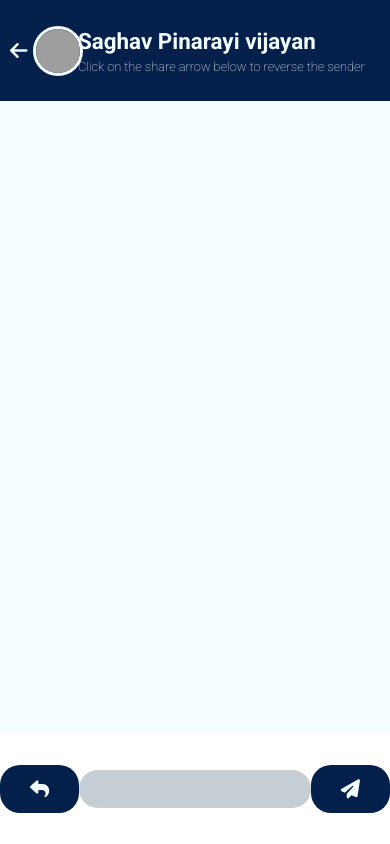
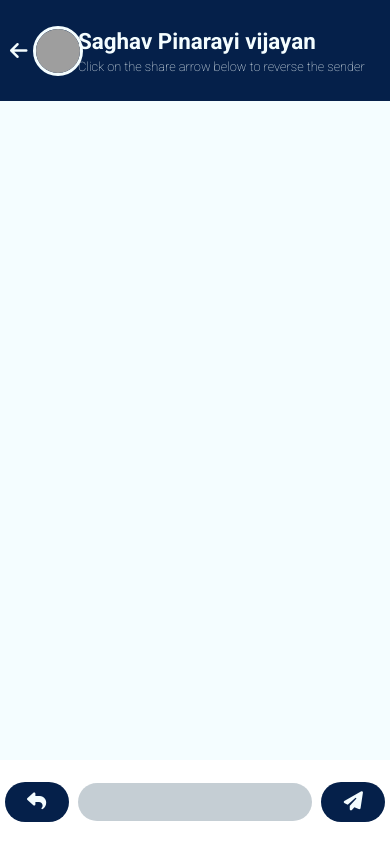
Before and after one commit to roshith2001/chat-app, a React (Create React App) app: page / in a window 390 px wide. Built offline with nearby package versions, Linux system fonts and the light colour scheme; grey boxes are pictures that could not be loaded; the HTML template or start-up script is replaced by a standard one.

Commit message:
Bug fix in Mobile Display

```diff
--- a/src/Components/ChatArea.css
+++ b/src/Components/ChatArea.css
@@ -24,13 +24,13 @@
     justify-content: center;
     overflow: auto;
     position: absolute;
-    top: 12vh;
-    bottom: 13vh;
+    top: 10%;
+    bottom: 10%;
 }
 .containerChat{
     width: 100%;
     height: auto;
-    min-height: 75vh;
+    min-height: 75%;
     display: flex;
     flex-direction: column;
     background-color: var(--cool-white);
--- a/src/Components/ControlPanel.css
+++ b/src/Components/ControlPanel.css
@@ -1,24 +1,25 @@
-.master-control{
+.master-control {
     width: 100%;
+    height: 10%;
     margin: 0;
     padding: 0;
     display: flex;
     justify-content: center;
+    align-items: center;
     position: fixed;
     bottom: 0;
     z-index: 900;
-
 }
 .control-container{
     width: 100%;
-    height: 13vh;
+    height: 100%;
     display: flex;
     justify-content: space-around;
     align-items: center;
 }
 .control-container button{
-    width: 5rem;
-    height: 3rem;
+    width: 4rem;
+    height: 2.5rem;
     border-radius: 20px;
     border: none;
     background: var(--navy-blue);
@@ -26,8 +27,8 @@
     font-size: 1.2rem;
 }
 .control-container button:hover{
-    width: 5.1rem;
-    height: 3.1rem;
+    width: 4.1rem;
+    height: 2.6rem;
     transition: 0.3s ease;
 }
 .control-container input{
--- a/src/Components/Header.css
+++ b/src/Components/Header.css
@@ -21,7 +21,7 @@ body{
 }
 .container{
     width: 100%;
-    height: 12vh;
+    height: 12%;
     display: flex;
     align-items: center;
     background-color: var(--navy-blue);
```
